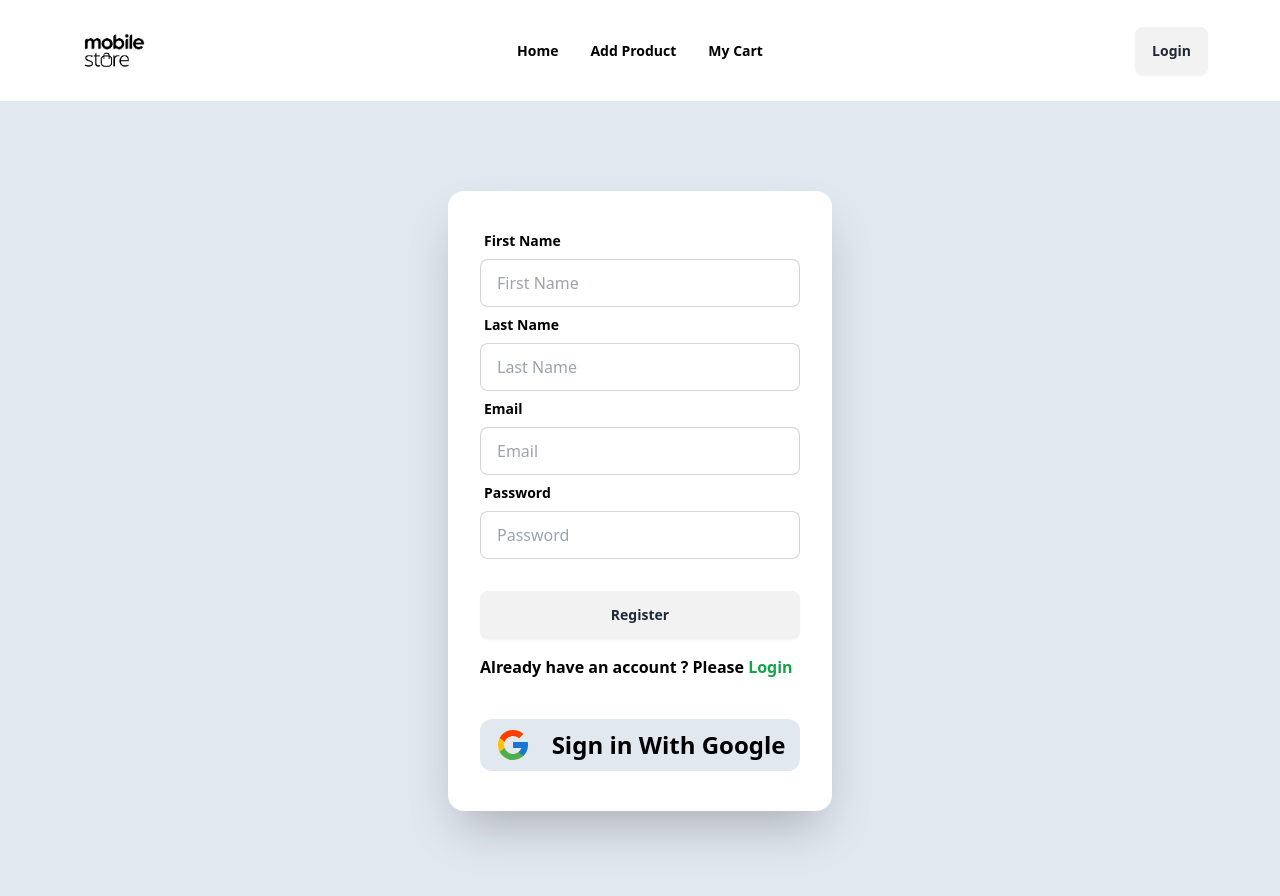
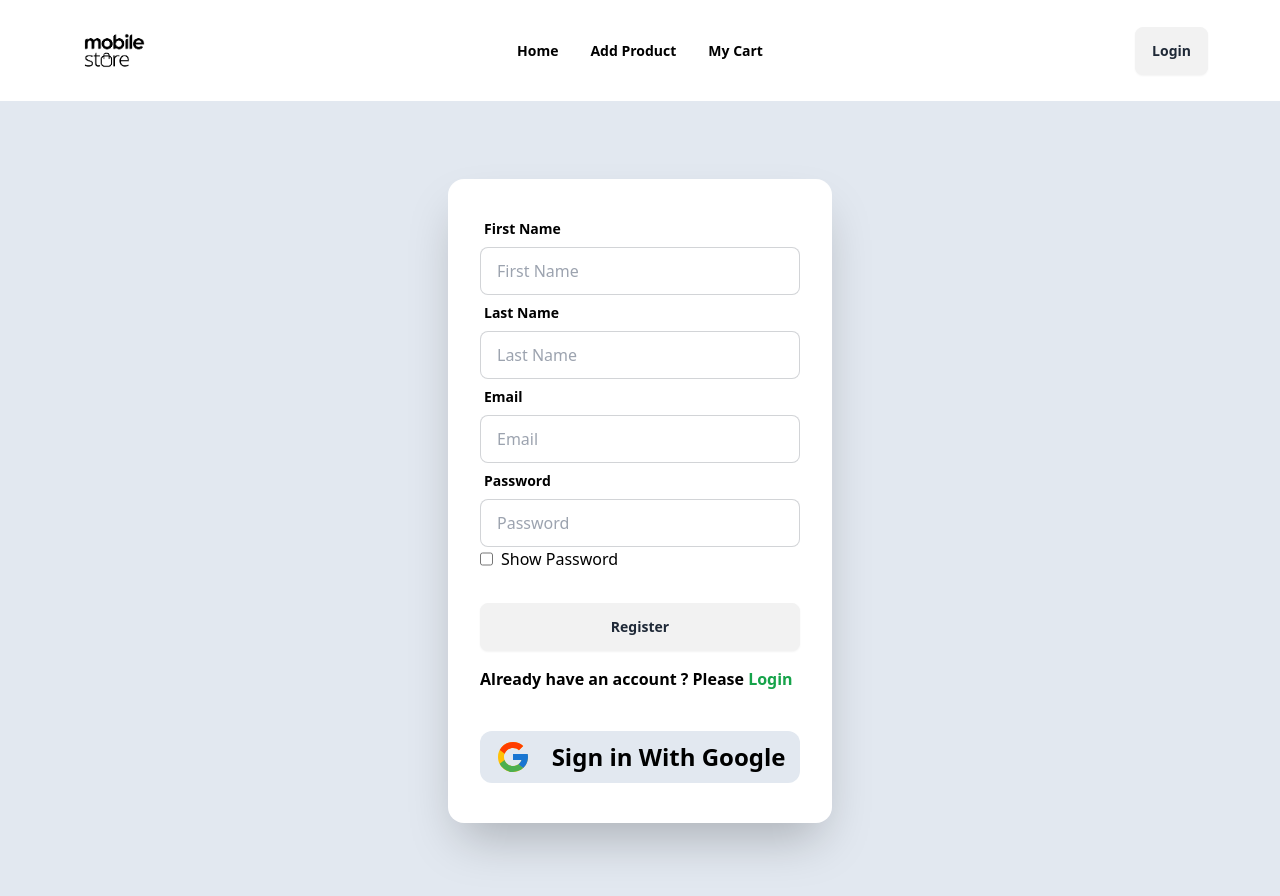
Before and after one commit to mozammal01/mobile-store, a React (Vite) app: page /register in a window 1280 px wide. Shown: the top 896 px of the page. Built offline with nearby package versions, Linux system fonts and the light colour scheme; no server answers.

Commit message:
private route created, show password option added

```diff
--- /dev/null
+++ b/src/Routes/PrivateRoutes.jsx
@@ -0,0 +1,33 @@
+import { useContext } from "react";
+import { Navigate, useLocation } from "react-router-dom";
+import { AuthContext } from "../provider/AuthProvider";
+import PropTypes from 'prop-types'
+
+const PrivateRoutes = ({ children }) => {
+
+  const { user, loading } = useContext(AuthContext)
+
+  const location = useLocation();
+  console.log(location);
+
+  if (loading) {
+    return <span className="loading loading-spinner loading-lg"></span>
+  }
+
+  if (user) {
+    return children;
+  }
+
+
+  return (
+    <Navigate to='/login' state="/myCart">
+
+    </Navigate>
+  );
+};
+
+PrivateRoutes.propTypes = {
+  children: PropTypes.node
+};
+
+export default PrivateRoutes;
--- a/src/Routes/Router.jsx
+++ b/src/Routes/Router.jsx
@@ -7,6 +7,7 @@ import MyCart from "../pages/MyCart/MyCart";
 import Login from "../pages/Login/Login";
 import Home from "../pages/Home/Home";
 import Register from "../pages/Register/Register";
+import PrivateRoutes from "./PrivateRoutes";
 
 
 const router = createBrowserRouter([
@@ -24,7 +25,7 @@ const router = createBrowserRouter([
       },
       {
         path: "/myCart",
-        element: <MyCart></MyCart>
+        element: <PrivateRoutes><MyCart></MyCart></PrivateRoutes>
       },
       {
         path: "/login",
--- a/src/pages/Login/Login.jsx
+++ b/src/pages/Login/Login.jsx
@@ -9,6 +9,7 @@ const Login = () => {
 
   const { signIn, googleLogin } = useContext(AuthContext);
 
+  // Login
   const handleLogin = e => {
     e.preventDefault();
 
@@ -17,9 +18,7 @@ const Login = () => {
     const email = form.email.value;
     const password = form.password.value;
 
-    const user = { email, password }
-
-    //
+    // Sign In
     signIn(email, password)
       .then(result => {
         console.log(result.user);
@@ -40,16 +39,33 @@ const Login = () => {
           footer: '<a href="#">Why do I have this issue?</a>'
         });
       })
+  }
 
-    console.log(user);
-    // console.log(app)
+  // Show Password
+  const showPassword = () => {
+    const password = document.getElementById('pass');
+
+    if (password.type === 'password') {
+      password.type = 'text'
+    }
+    else {
+      password.type = 'password'
+    }
   }
 
 
+  // Google Login
   const handleGoogleLogin = () => {
     googleLogin()
       .then(result => {
         console.log(result.user);
+        Swal.fire({
+          position: "top-end",
+          icon: "success",
+          title: "Signed In",
+          showConfirmButton: false,
+          timer: 1500
+        });
       })
       .catch(error => {
         console.error(error);
@@ -73,7 +89,11 @@ const Login = () => {
               <label className="label">
                 <span className="label-text text-black font-semibold">Password</span>
               </label>
-              <input type="password" name="password" placeholder="Password" className="input input-bordered text-white" required />
+              <input type="password" name="password" placeholder="Password" className="input input-bordered text-white" required id="pass" />
+              <label className="flex justify-normal">
+                <input onClick={showPassword} type="checkbox" /><span className="ms-2">Show Password</span>
+              </label>
+
               <label className="label">
                 <a href="#" className="label-text-alt link link-hover text-red-600 font-bold text-base">Forgot password?</a>
               </label>
--- a/src/pages/Register/Register.jsx
+++ b/src/pages/Register/Register.jsx
@@ -10,6 +10,7 @@ const Register = () => {
 
   const { createUser, googleLogin } = useContext(AuthContext);
 
+  // Register
   const handleRegister = e => {
     e.preventDefault();
     const form = e.target;
@@ -35,6 +36,7 @@ const Register = () => {
 
 
     if (password.length > 6 && password.match(upperCaseLetters) && password.match(specialCharacter)) {
+
       // Firebase User
       createUser(email, password)
         .then(result => {
@@ -55,16 +57,38 @@ const Register = () => {
             text: `Error: ${err.message}`,
             footer: '<a href="#">Why do I have this issue?</a>'
           });
+
         })
 
     }
 
   }
 
+  // Show Password
+  const showPassword = () => {
+    const password = document.getElementById('pass');
+
+    if (password.type === 'password') {
+      password.type = 'text'
+    }
+    else {
+      password.type = 'password'
+    }
+  }
+
+
+  // Google Login
   const handleGoogleLogin = () => {
     googleLogin()
       .then(result => {
         console.log(result.user);
+        Swal.fire({
+          position: "top-end",
+          icon: "success",
+          title: "Signed In",
+          showConfirmButton: false,
+          timer: 1500
+        });
       })
       .catch(error => {
         console.error(error);
@@ -99,6 +123,10 @@ const Register = () => {
                 <span className="label-text text-black font-semibold">Password</span>
               </label>
               <input type="password" name="password" placeholder="Password" className="input input-bordered text-white" required id="pass" />
+
+              <label className="flex justify-normal">
+                <input onClick={showPassword} type="checkbox" /><span className="ms-2">Show Password</span>
+              </label>
             </div>
 
             <div className="form-control mt-6">
--- a/src/provider/AuthProvider.jsx
+++ b/src/provider/AuthProvider.jsx
@@ -10,20 +10,25 @@ const auth = getAuth(app)
 const AuthProvider = ({ children }) => {
 
   const [user, setUser] = useState(null);
+  const [loading, setLoading] = useState(true)
+
 
 
   // Create User
   const createUser = (email, password) => {
+    setLoading(true)
     return createUserWithEmailAndPassword(auth, email, password);
   }
 
   // Sign In
   const signIn = (email, password) => {
+    setLoading(true)
     return signInWithEmailAndPassword(auth, email, password);
   }
 
   // SignOut
   const logOut = () => {
+    setLoading(true)
     return signOut(auth)
   }
 
@@ -32,6 +37,7 @@ const AuthProvider = ({ children }) => {
   const googleProvider = new GoogleAuthProvider();
 
   const googleLogin = () => {
+    setLoading(true)
     return signInWithPopup(auth, googleProvider);
   }
 
@@ -39,15 +45,25 @@ const AuthProvider = ({ children }) => {
     const unSubscribe = onAuthStateChanged(auth, currentUser => {
       console.log('User in the auth state changed', currentUser)
       setUser(currentUser);
+      setLoading(false)
+      if(!user) {
+        setLoading(false)
+      }
     })
     return () => {
       unSubscribe();
     }
   }, [])
 
+  // Loading
+  if (loading) {
+    return <span className="loading loading-spinner loading-lg"></span>
+  }
+
 
   const authInfo = {
     user,
+    loading,
     createUser,
     signIn,
     logOut,
```
